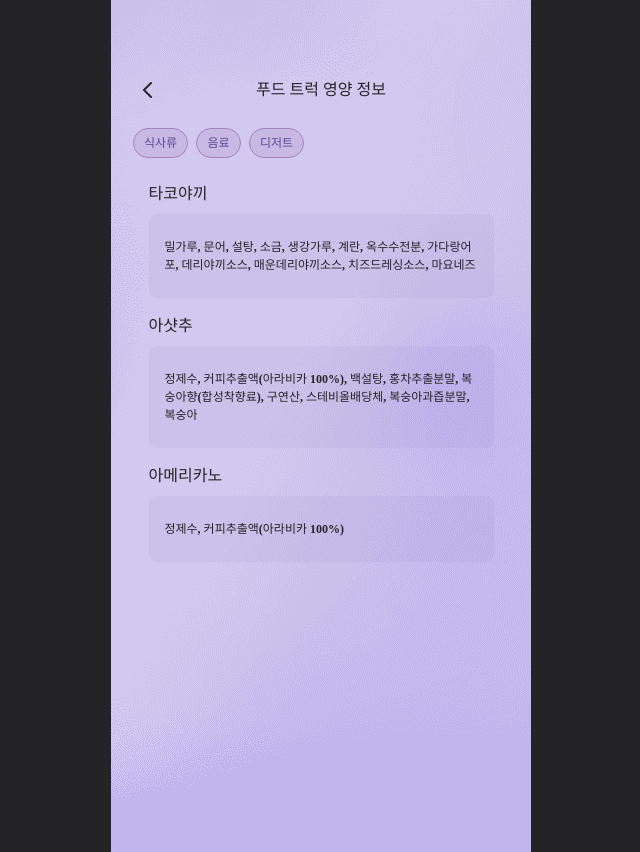
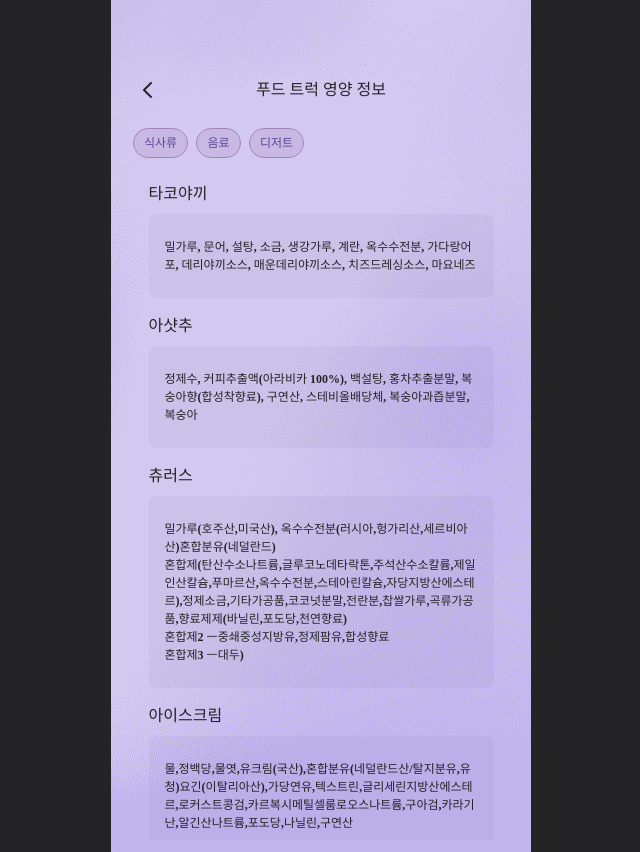
Before and after one commit to 2024-SSWU-Eternal/Eternal-FE, a React (Create React App) app: page /foodinfo in a window 1280 px wide. Shown: the whole page, without its empty margins (319-959 px from the left). Built offline with nearby package versions, Linux system fonts and the light colour scheme; a web font is replaced by a local one.

Commit message:
디저트랑 scroll 넣어놨어요

```diff
--- a/src/assets/sass/section/_foodinfo.scss
+++ b/src/assets/sass/section/_foodinfo.scss
@@ -1,6 +1,7 @@
 .FoodInfo_wrap {
     position: relative;
     overflow-x: hidden;
+
     padding-top: 60px;
     padding-bottom: 60px;
     z-index: 1;
@@ -34,6 +35,7 @@
     }
 
     header {
+
         height: 60px;
         display: flex;
         justify-content: center;
@@ -57,9 +59,14 @@
             color: var(--black);
         }
     }
-    main{
+
+    main {
         display: block;
         position: relative;
+        overflow-y: scroll;
+        scrollbar-width: none;
+        -ms-overflow-style: none;
+        height: 720px;
     }
 
     .category {
@@ -76,9 +83,10 @@
             font-size: 12px;
             font-weight: 600;
         }
-       >div:hover{
-        cursor: pointer;
-       }
+
+        >div:hover {
+            cursor: pointer;
+        }
 
         .cate_food,
         .cate_dessert {
@@ -100,7 +108,8 @@
             color: var(--maincolor);
         }
     }
-    .hide{
+
+    .hide {
         display: none;
     }
 
--- a/src/components/FoodInfo/DessertDetail.jsx
+++ b/src/components/FoodInfo/DessertDetail.jsx
@@ -4,9 +4,38 @@ const DessertDetail = () => {
     return (
         <div className='DessertDetail_wrap '>
             <div className="table">
-            <div className="food_name">아메리카노</div>
+                <div className="food_name">츄러스</div>
                 <div className="ingredients">
-                <p>정제수, 커피추출액(아라비카 100%) </p>
+                    <p>
+                        밀가루(호주산,미국산), 옥수수전분(러시아,헝가리산,세르비아산)혼합분유(네덜란드)<br />
+                        혼합제(탄산수소나트륨,글루코노데타락톤,주석산수소칼륨,제일인산칼슘,푸마르산,옥수수전분,스테아린칼슘,자당지방산에스테르),정제소금,기타가공품,코코넛분말,전란분,찹쌀가루,곡류가공품,향료제제(바닐린,포도당,천연향료)<br />
+                        혼합제2 ㅡ중쇄중성지방유,정제팜유,합성향료<br />
+                        혼합제3 ㅡ대두)
+                    </p>
+                </div>
+            </div>
+            <div className="table">
+                <div className="food_name">아이스크림</div>
+                <div className="ingredients">
+                    <p>
+                        물,정백당,물엿,유크림(국산),혼합분유(네덜란드산/탈지분유,유청)요긴(이탈리아산),가당연유,텍스트린,글리세린지방산에스테르,로커스트콩검,카르복시메틸셀룸로오스나트륨,구아검,카라기난,알긴산나트륨,포도당,나닐린,구연산
+                    </p>
+                </div>
+            </div>
+            <div className="table">
+                <div className="food_name">회오리감자</div>
+                <div className="ingredients">
+                    <p>
+                        감자80%,정제수,대두유5%, 밀가루(소맥분)4.587%,카사바전분0.438%,옥수수가루0.35(유전자변형옥수수포함가능성있음),쌀가루0.253%젱제소금,건마늘분말, 후추분말, 치자황색소,대두및힘유
+                    </p>
+                </div>
+            </div>
+            <div className="table">
+                <div className="food_name">구름파르페</div>
+                <div className="ingredients">
+                    <p>
+                        정제수,우유,설탕,과당,말토덱스트린,요구르트분말,산도조절제,구아검,이산화규소,잔탄검,덱스트린,유당,합성향료,천연향료,설탕,클리어오렌지농축액(이스라엘산),식용색소,보존료,산도조절제,레몬
+                    </p>
                 </div>
             </div>
         </div>
```
Lines whose indentation alone changed are shown as unchanged.
